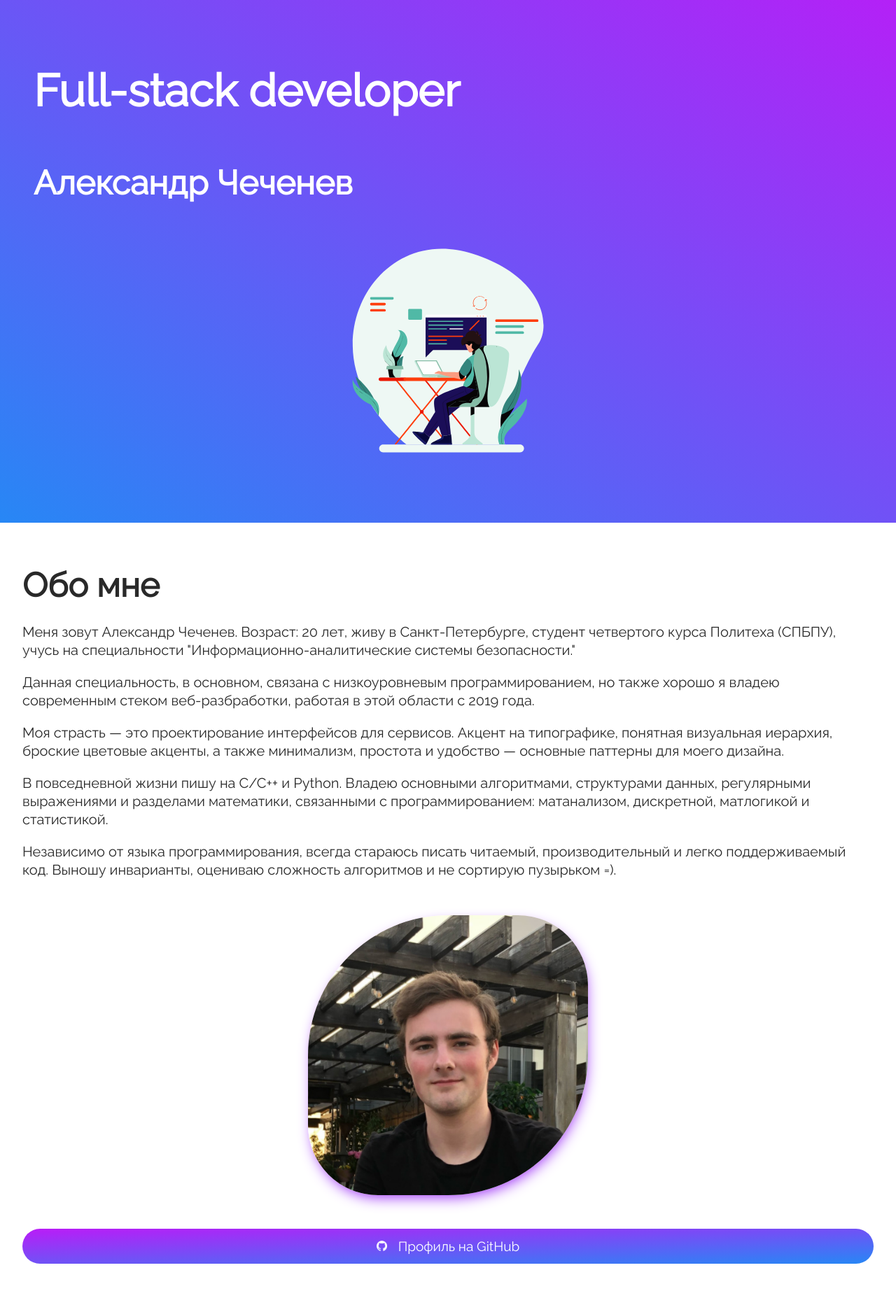
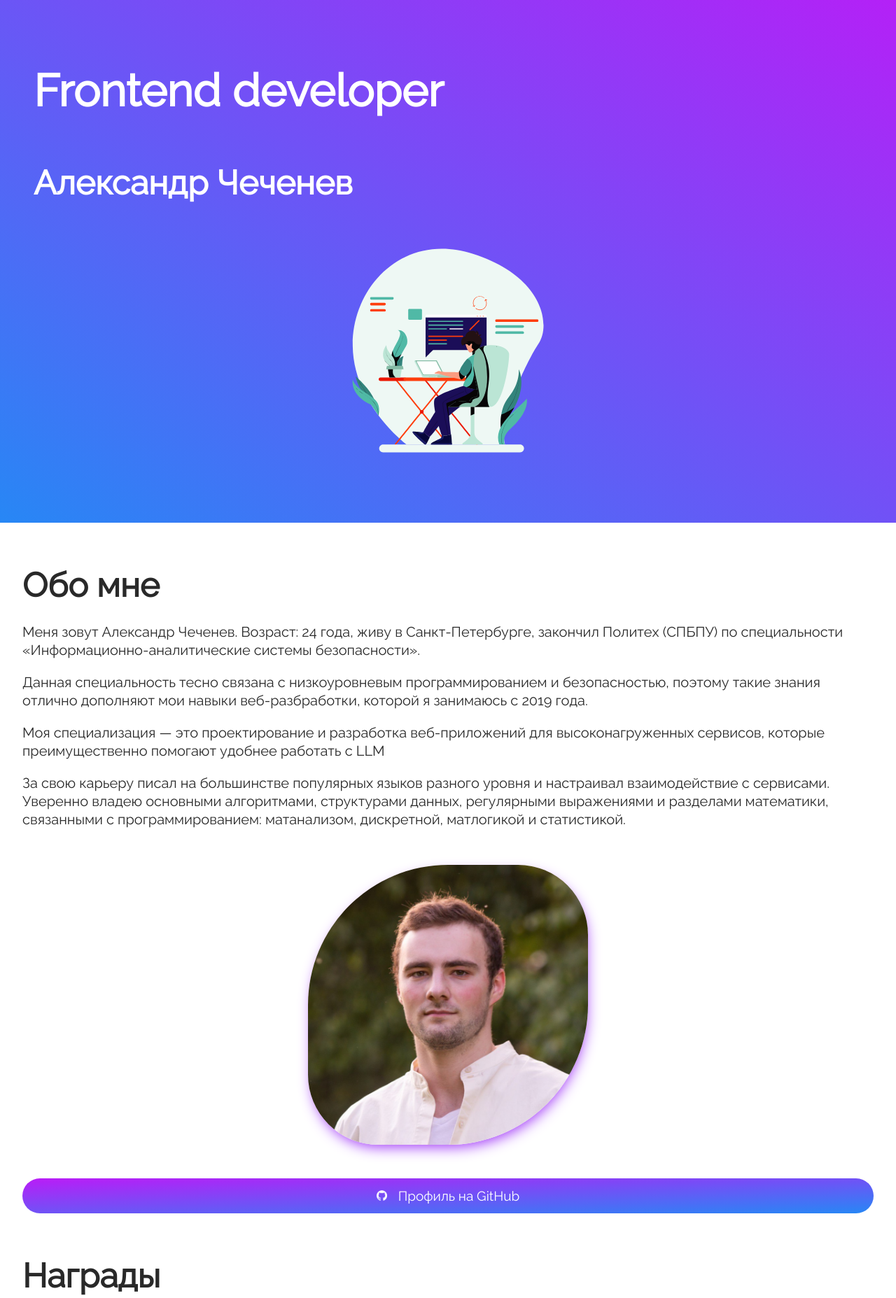
Before and after one commit to alexchea318/CV, a PHP site: page / in a window 1280 px wide. Shown: the part 68-1923 px from the top of the page at 70% size. Run offline with PHP 8.4, Linux system fonts and the light colour scheme.

Commit message:
2025 fix

```diff
--- a/index.html
+++ b/index.html
@@ -3,7 +3,7 @@
 <head>
     <meta charset="utf-8" lang="ru"/>
     <meta name="viewport" content="width=device-width, initial-scale=1, maximum-scale=1">
-    <title>Full-stack developer Александр Чеченев</title>
+    <title>Frontend developer Александр Чеченев</title>
     <link rel="shortcut icon" type="image/png" href="img/favicon.png"/>
     <link rel="preconnect" href="https://fonts.googleapis.com">
     <link href="https://fonts.googleapis.com/css2?family=Raleway&display=swap" rel="stylesheet">
@@ -37,30 +37,40 @@
 
     <div id="intro">
         <div id="left_intro">
-          <h1>Full-stack developer</h1>
+            <h1>Frontend developer</h1>
             <h2>Александр Чеченев</h2>
         </div>
-        <lottie-player src="json/prog.json"  background="transparent"  speed="1"  loop  autoplay></lottie-player>
+        <lottie-player src="json/prog.json" background="transparent" speed="1" loop autoplay></lottie-player>
     </div>
-    <a class="mouse" href="#about"><lottie-player src="json/mouse.json"
-      background="transparent"  speed="1"  style="width: 50px; height: 50px;"  loop  autoplay></lottie-player></a>
+    <a class="mouse" href="#about">
+        <lottie-player src="json/mouse.json"
+                       background="transparent" speed="1" style="width: 50px; height: 50px;" loop
+                       autoplay></lottie-player>
+    </a>
 </section>
 
 <section class="sect" id="about">
     <h2>Обо мне</h2>
     <div class="block">
         <div>
-          <p>Меня зовут Александр Чеченев. Возраст: 20 лет, живу в Санкт-Петербурге, студент четвертого курса Политеха (СПБПУ), учусь на специальности "Информационно-аналитические системы безопасности."</p>
-          <p>Данная специальность, в основном, связана с низкоуровневым программированием,
-              но также хорошо я владею современным стеком веб-разбработки, работая в этой области с 2019 года.</p>
-          <p>Моя страсть — это проектирование интерфейсов для сервисов. Акцент на типографике, понятная визуальная иерархия, броские цветовые акценты, а также минимализм, простота и удобство — основные паттерны для моего дизайна.</p>
-          <p>В повседневной жизни пишу на C/C++ и Python.
-            Владею основными алгоритмами, структурами данных, регулярными выражениями и разделами математики, связанными с программированием: матанализом, дискретной, матлогикой и статистикой.</p>
-          <p>Независимо от языка программирования, всегда стараюсь писать читаемый, производительный и легко поддерживаемый код. Выношу инварианты, оцениваю сложность алгоритмов и не сортирую пузырьком =).</p>
+            <p>Меня зовут Александр Чеченев. Возраст: <span id="age"></span> года, живу в Санкт-Петербурге, закончил Политех (СПБПУ) по
+                специальности «Информационно-аналитические системы безопасности».</p>
+            <p>Данная специальность тесно связана с низкоуровневым программированием и безопасностью,
+                поэтому такие знания отлично дополняют мои навыки веб-разбработки, которой я занимаюсь с 2019 года.</p>
+            <p>Моя специализация — это проектирование и разработка веб-приложений для высоконагруженных сервисов,
+                которые преимущественно помогают удобнее работать с LLM</p>
+            <p>За свою карьеру писал на большинстве популярных языков разного уровня и настраивал взаимодействие с
+                сервисами. Уверенно владею основными алгоритмами, структурами данных, регулярными выражениями и
+                разделами математики, связанными с программированием: матанализом, дискретной, матлогикой и
+                статистикой.</p>
         </div>
-        <img src="img/Chechenev Alexander.jpg" class="auto_img" alt="Моя фотка">
+        <img src="img/me.jpg" class="auto_img" alt="Моя фотка" style="object-fit: cover">
     </div>
-   <a href="https://github.com/alexchea318" target="_blank" class="button_a"><button class="big_button"><img src="img/git.png" height="15" style="filter: invert(100%); margin-right: 1rem;">Профиль на GitHub</button></a>
+    <a href="https://github.com/alexchea318" target="_blank" class="button_a">
+        <button class="big_button"><img src="img/git.png" height="15" style="filter: invert(100%); margin-right: 1rem;">Профиль
+            на GitHub
+        </button>
+    </a>
 </section>
 
 <section class="sect" id="awards">
@@ -69,10 +79,13 @@
         <img class="aw_img auto_img" src="img/best.jpg" style="margin: auto">
         <div class="aw_container">
             <h3>Лучший молодежный проект <span style="white-space: nowrap">Санкт-Петербурга</span></h3>
-        <p>Проект
-          <a href="https://findly.info/" target="_blank">Findly</a> выиграл (<a href="https://www.gov.spb.ru/static/writable/ckeditor/uploads/2021/10/19/31/document87.pdf">постановление Правительства Санкт-Петербурга</a>)
+            <p>Проект Findly выиграл (<a
+                        href="https://www.gov.spb.ru/static/writable/ckeditor/uploads/2021/10/19/31/document87.pdf">постановление
+                    Правительства Санкт-Петербурга</a>)
                 премию Правительства Санкт-Петербурга «Лучший молодежный проект Санкт-Петербурга» за 2021 год.</p>
-        <p>Сразу после победы у меня взяли интервью об устройстве сервиса, пути его создания и дальнейших планах. С ним можно ознакомиться по <a href="https://media.spbstu.ru/news/unicorn_factory/319/" target="blank">ссылке.</a></p>
+            <p>Сразу после победы у меня взяли интервью об устройстве сервиса, пути его создания и дальнейших планах. С
+                ним можно ознакомиться по <a href="https://media.spbstu.ru/news/unicorn_factory/319/" target="blank">ссылке.</a>
+            </p>
         </div>
     </div>
 </section>
@@ -105,24 +118,47 @@
             </a>
         </template>
     </div>
-    <button class="big_button" id="more_btn" onclick="showProjects(2);"><img src="img/re.png" height="15" style="filter: invert(100%); margin-right: 1rem;">Загрузить еще</button>
+    <button class="big_button" id="more_btn" onclick="showProjects(2);"><img src="img/re.png" height="15"
+                                                                             style="filter: invert(100%); margin-right: 1rem;">Загрузить
+        еще
+    </button>
 </section>
 
 <section class="sect" id="stack">
     <h2>Cтек технологий</h2>
+    <div class="vertical_stack">
         <div class="stack">
-        <div class="cell"><h3>Frontend</h3><p>Figma, Illustrator, HTML, CSS, React, Redux, Tailwind</p></div>
-        <div class="cell"><h3>Backend</h3><p>Go, Postgres, Node.js</p></div>
-        <div class="cell"><h3>Для проектов по учебе</h3><p>Python, C/C++, Assembler</p></div>
+            <div class="cell cell_white"><h3>Разработка</h3>
+                <p>React, JS, TS, Vite, Redux, Tailwind, Zustand, SCSS, ESLint, Preact/Signals, MUI, Storybook</p></div>
+            <div class="cell cell_white"><h3>Тестирование</h3>
+                <p>Cypress, Playwright, Jest, Allure, ТестOпс</p></div>
+            <div class="cell cell_white"><h3>Сервисы и инструменты</h3>
+                <p>Figma, Jenkins, Git, Docker, Bash/Shell, Nexus, OpenAPI, nginx</p></div>
+        </div>
+        <div class="cell cell_white"><h3>Backend опыт</h3>
+            <p>За время работы full-stack разработчиком писал код для проектов на Go, Python, C#, Swift и Kotlin и делал
+                запросы к MongoDB, PostgresSQL, Clickhouse, Elasticsearch, LakeFS, Redis.</p>
+
+            <p>Знание особенностей работы backend-составляющей помогают лучше продумывать архитектуру frontend-приложений.</p>
+        </div>
     </div>
 </section>
 
 <section class="sect" id="contacts">
     <h2>Контакты</h2>
     <div class="contacts">
-        <a href="https://t.me/alexchea318"><div class="cell"><h3>@alexchea318</h3><p>Telegram</p></div></a>
-        <a href="mailto:alexchea319@gmail.com"><div class="cell"><h3>alexchea319@gmail.com</h3><p>Почта</p></div></a>
-        <a href="https://vk.me/schechenev"><div class="cell"><h3>@schechenev</h3><p>ВКонтакте</p></div></a>
+        <a href="https://t.me/alexchea318">
+            <div class="cell"><h3>@alexchea318</h3>
+                <p>Telegram</p></div>
+        </a>
+        <a href="mailto:alexchea319@gmail.com">
+            <div class="cell"><h3>alexchea319@gmail.com</h3>
+                <p>Почта</p></div>
+        </a>
+        <a href="https://vk.me/schechenev">
+            <div class="cell"><h3>@schechenev</h3>
+                <p>ВКонтакте</p></div>
+        </a>
     </div>
 </section>
 
@@ -132,8 +168,9 @@
 
 <footer>
     <section>
-      <span>© Чеченев Александр Дмитриевич, 2022 год</span>
-      <a href="https://github.com/alexchea318/CV" class="footer_link" target="_blank">Исходные коды этого сайта на GitHub</a>
+        <span>© Чеченев Александр Дмитриевич, <span id="year"></span> год</span>
+        <a href="https://github.com/alexchea318/CV" class="footer_link" target="_blank">Исходные коды этого сайта на
+            GitHub</a>
     </section>
 </footer>
 </body>
--- a/js/script.js
+++ b/js/script.js
@@ -86,8 +86,19 @@ function getContent(){
     }
 }
 
+function setCurrentYear() {
+    const currentYear = new Date().getFullYear()
+    document.getElementById('year').textContent = year;
+    document.getElementById('age').textContent = currentYear - 2001;
+}
+
+function init() {
+    getContent();
+    setCurrentYear();
+}
+
 //Entry point
-document.addEventListener("DOMContentLoaded", getContent)
+document.addEventListener("DOMContentLoaded", init)
 
 // Scroll to top button visible
 window.addEventListener("scroll", ()=>{
--- a/styles/content.css
+++ b/styles/content.css
@@ -224,6 +224,12 @@
 }
 
 /*Stack and contacts cards*/
+.vertical_stack {
+    display: flex;
+    flex-direction: column;
+    gap: 3rem;
+}
+
 .stack, .contacts{
     width: var(--main_width);
     margin-top: 1.5rem;
@@ -245,13 +251,13 @@
     animation: shadow 5s infinite linear;
 }
 
-.stack > .cell{
+.cell_white{
     background: #fff;
     border: var(--border);
     color: inherit;
 }
 
-.stack > .cell:hover{
+.cell_white:hover{
     animation: none;
 }
 
--- a/styles/mobile.css
+++ b/styles/mobile.css
@@ -166,6 +166,9 @@
     }
 
     /*Stack and contacts cards*/
+    .vertical_stack {
+        gap: 2rem;
+    }
     .stack, .contacts{
         grid-template-columns: 87% 87% 87%;
         width: calc(100% + 2rem);
```
Also changed, not shown: json/experience.json (+14 -7 lines), json/posts.json (+7 -1 lines), img/Chechenev Alexander.jpg (deleted), img/jay.png (added), img/just-ai-vb.png (added), img/me.jpg (added), 1 other file. Lines whose indentation alone changed are shown as unchanged.
